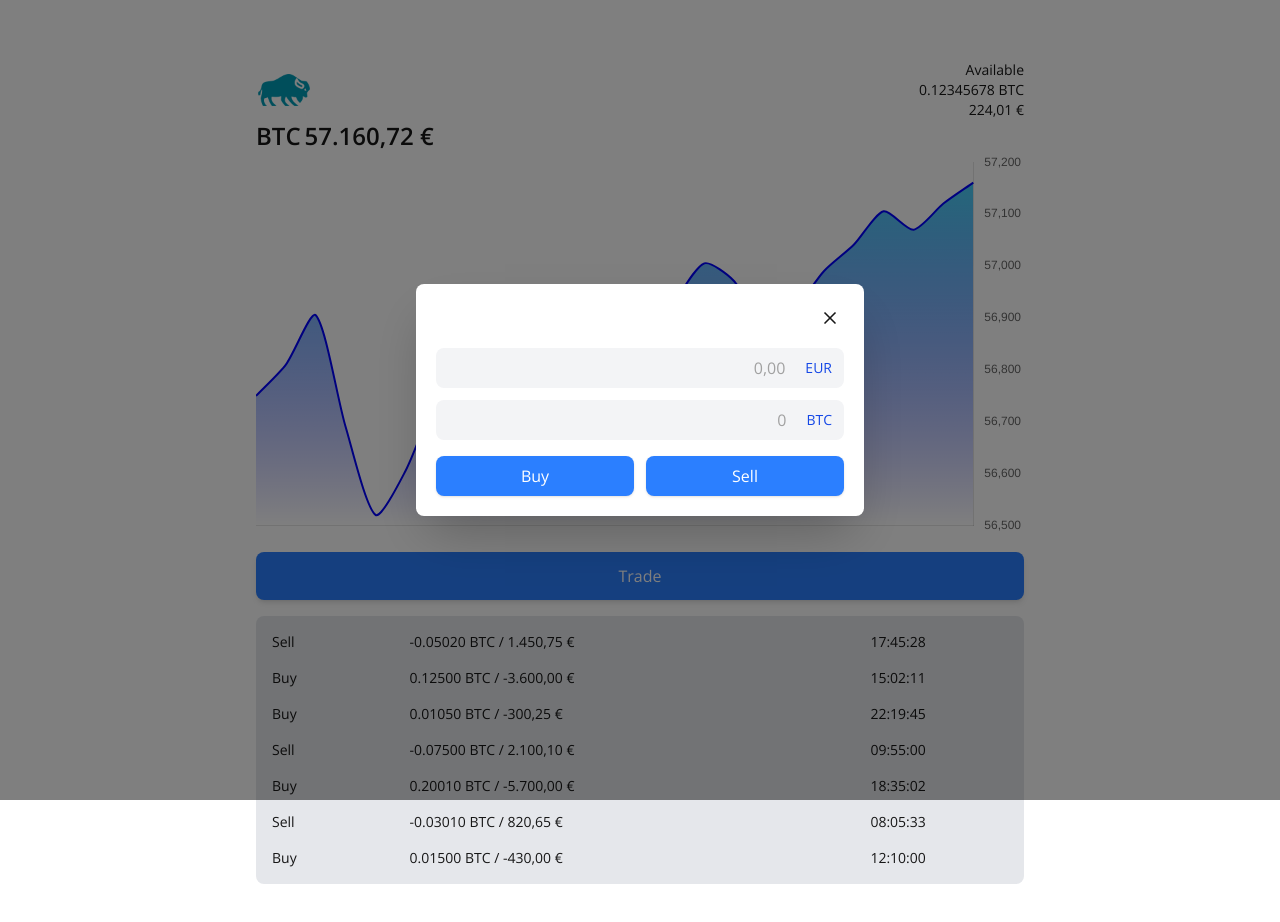
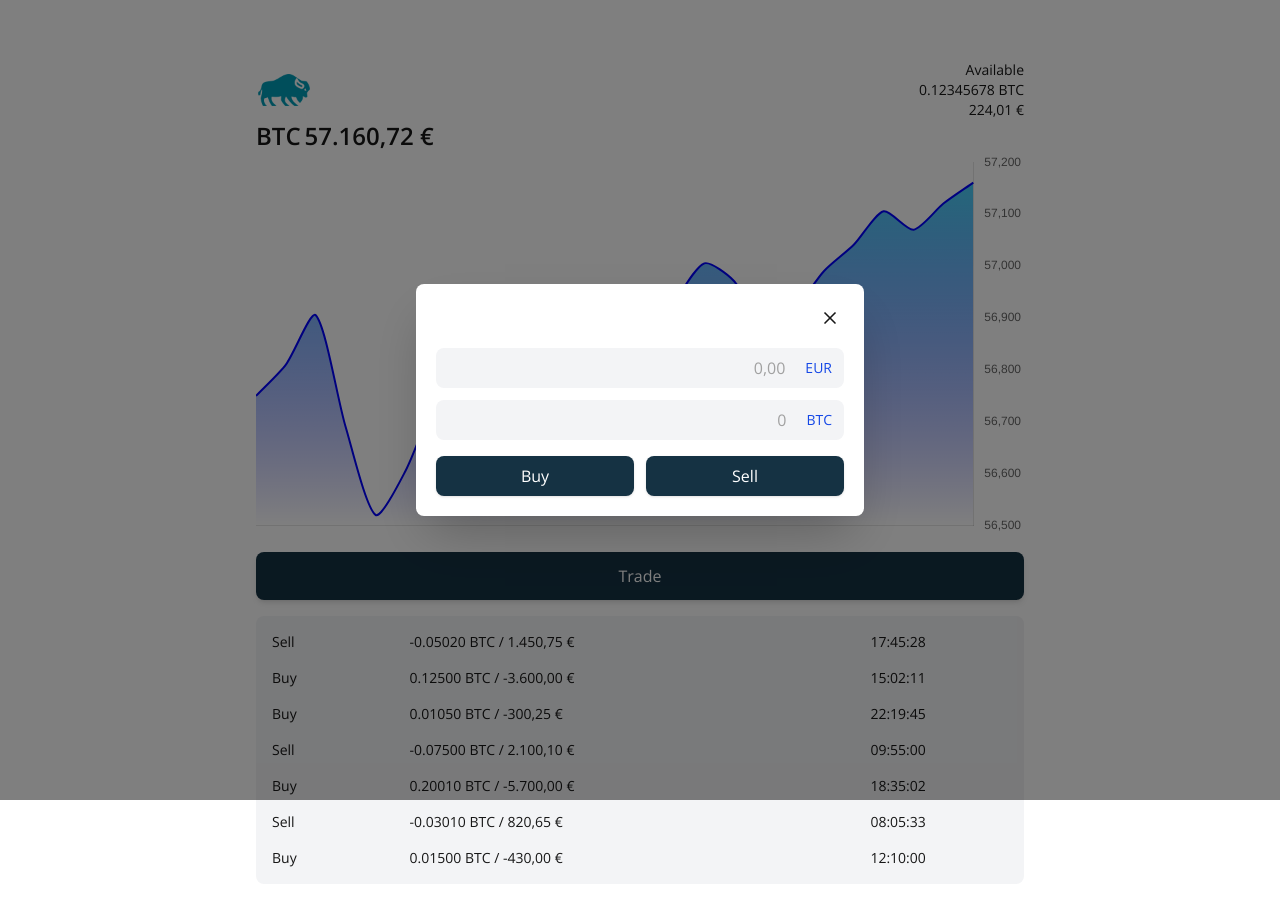
Before and after one commit to aaronhedges/stuttgart-boerse-crypto, a Next.js app: page / in a window 1280 px wide. Both pictures are taken after a click on the button "Trade". Shown: the top 922 px of the page. Built offline with nearby package versions, Linux system fonts and the light colour scheme.

Commit message:
bug: minor visual fixes

```diff
--- a/src/app/globals.css
+++ b/src/app/globals.css
@@ -4,8 +4,7 @@
 :root {
   --background: #ffffff;
   --foreground: #171717;
-  --color-primary: 21, 50, 67;
-
+  --color-primary: #153243;
 }
 
 @theme inline {
@@ -24,5 +23,4 @@
 body {
   background: var(--background);
   color: var(--foreground);
-  font-family: Arial, Helvetica, sans-serif;
 }
--- a/src/components/TradeModal.tsx
+++ b/src/components/TradeModal.tsx
@@ -179,13 +179,13 @@ export function TradeModal({ isOpen, onClose, exchangeRateEurPerBtc, onSubmit }:
           <div className="mt-4 grid grid-cols-2 gap-3">
             <button
               onClick={() => handleAction("buy")}
-              className="rounded-lg bg-blue-500 px-4 py-2 text-white shadow hover:brightness-110 focus:outline-none focus:ring-2 focus:ring-emerald-400"
+              className="rounded-lg bg-[#153243] px-4 py-2 text-white shadow hover:brightness-110 focus:outline-none focus:ring-2 focus:ring-emerald-400"
             >
               Buy
             </button>
             <button
               onClick={() => handleAction("sell")}
-              className="rounded-lg bg-blue-500 px-4 py-2 text-white shadow hover:brightness-110 focus:outline-none focus:ring-2 focus:ring-rose-400"
+              className="rounded-lg bg-[#153243] px-4 py-2 text-white shadow hover:brightness-110 focus:outline-none focus:ring-2 focus:ring-rose-400"
             >
               Sell
             </button>
@@ -203,7 +203,7 @@ export default function TradeWidget(props: Omit<TradeModalProps, "isOpen" | "onC
     <div className="py-4">
       <button
         onClick={() => setOpen(true)}
-        className="rounded-lg w-full bg-blue-500 px-5 py-3 text-white shadow-md transition hover:translate-y-[-1px] hover:shadow-lg focus:outline-none focus:ring-2 focus:ring-black/20 dark:bg-white dark:text-black"
+        className="rounded-lg w-full bg-[#153243] px-5 py-3 text-white shadow-md transition hover:translate-y-[-1px] hover:shadow-lg focus:outline-none focus:ring-2 focus:ring-black/20 dark:bg-white dark:text-black"
       >
         Trade
       </button>
--- a/src/components/cryptoTransactions.tsx
+++ b/src/components/cryptoTransactions.tsx
@@ -40,7 +40,7 @@ export default function CryptoTransactions() {
 
   return (
     <div className="w-full overflow-x-auto">
-      <div className="min-w-[300px] w-full border-collapse bg-gray-200 rounded-lg py-2">
+      <div className="min-w-[300px] w-full border-collapse bg-gray-100 rounded-lg py-2">
         <div>
           {items.map((tx) => {
             const date = new Date(tx.timestamp);
--- a/tailwind.config.ts
+++ b/tailwind.config.ts
@@ -1,16 +1,26 @@
 import type { Config } from "tailwindcss";
 
 const config: Config = {
+  content: [
+    "./app/**/*.{js,ts,jsx,tsx,mdx}",
+    "./pages/**/*.{js,ts,jsx,tsx,mdx}",
+    "./components/**/*.{js,ts,jsx,tsx,mdx}",
+    "./src/**/*.{js,ts,jsx,tsx,mdx}",
+  ],
   theme: {
     extend: {
       colors: {
-        primary: "rgb(var(--color-primary) / <alpha-value>)",
+        primary: {
+          DEFAULT: "#153243",
+          foreground: "#ffffff",
+        },
       },
       fontFamily: {
-        sans: ["Open Sans", "ui-sans-serif", "system-ui"],
+        sans: ["var(--font-open-sans)", "Open Sans", "ui-sans-serif", "system-ui"],
       },
     },
   },
+  plugins: [],
 };
 
 export default config;
```
